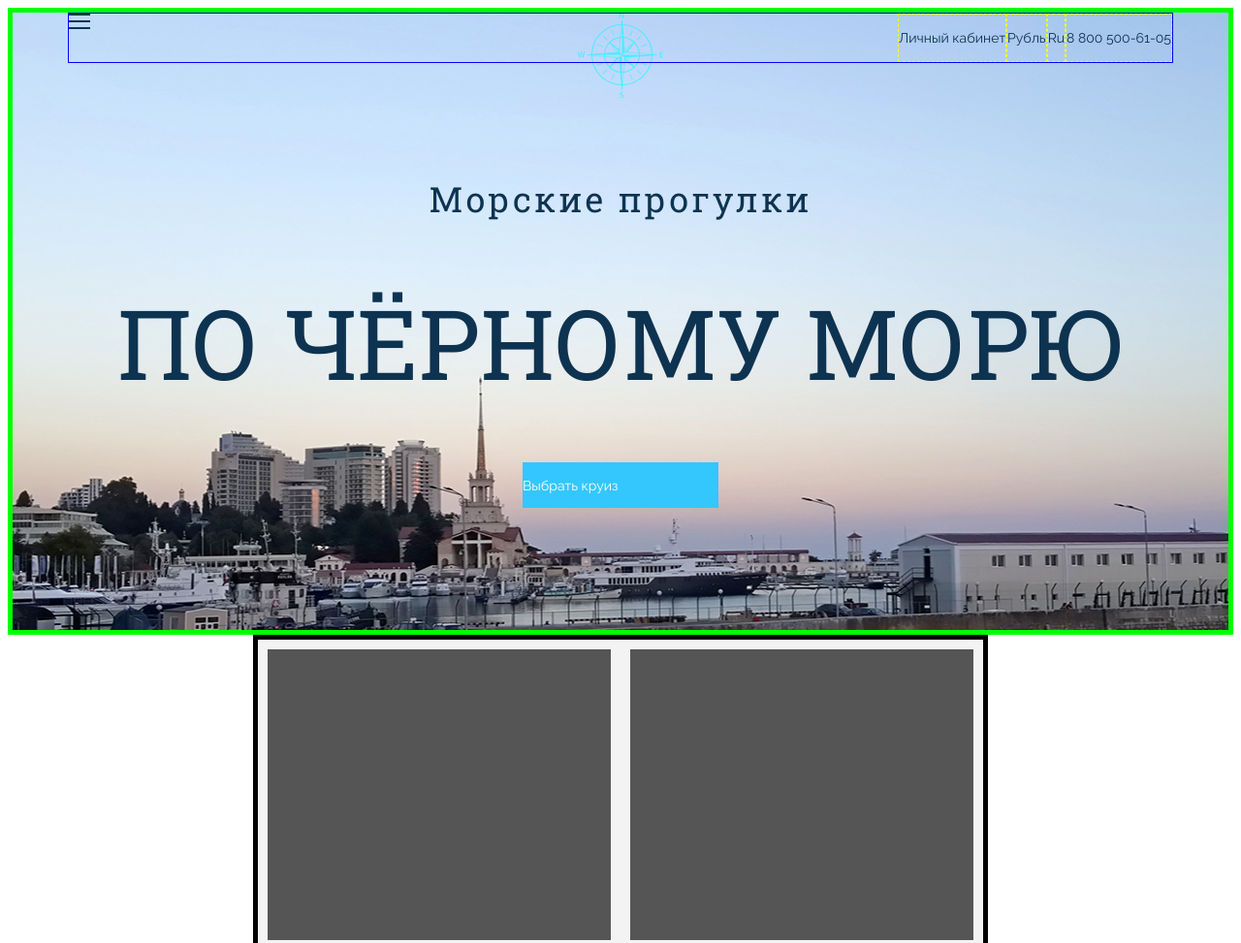
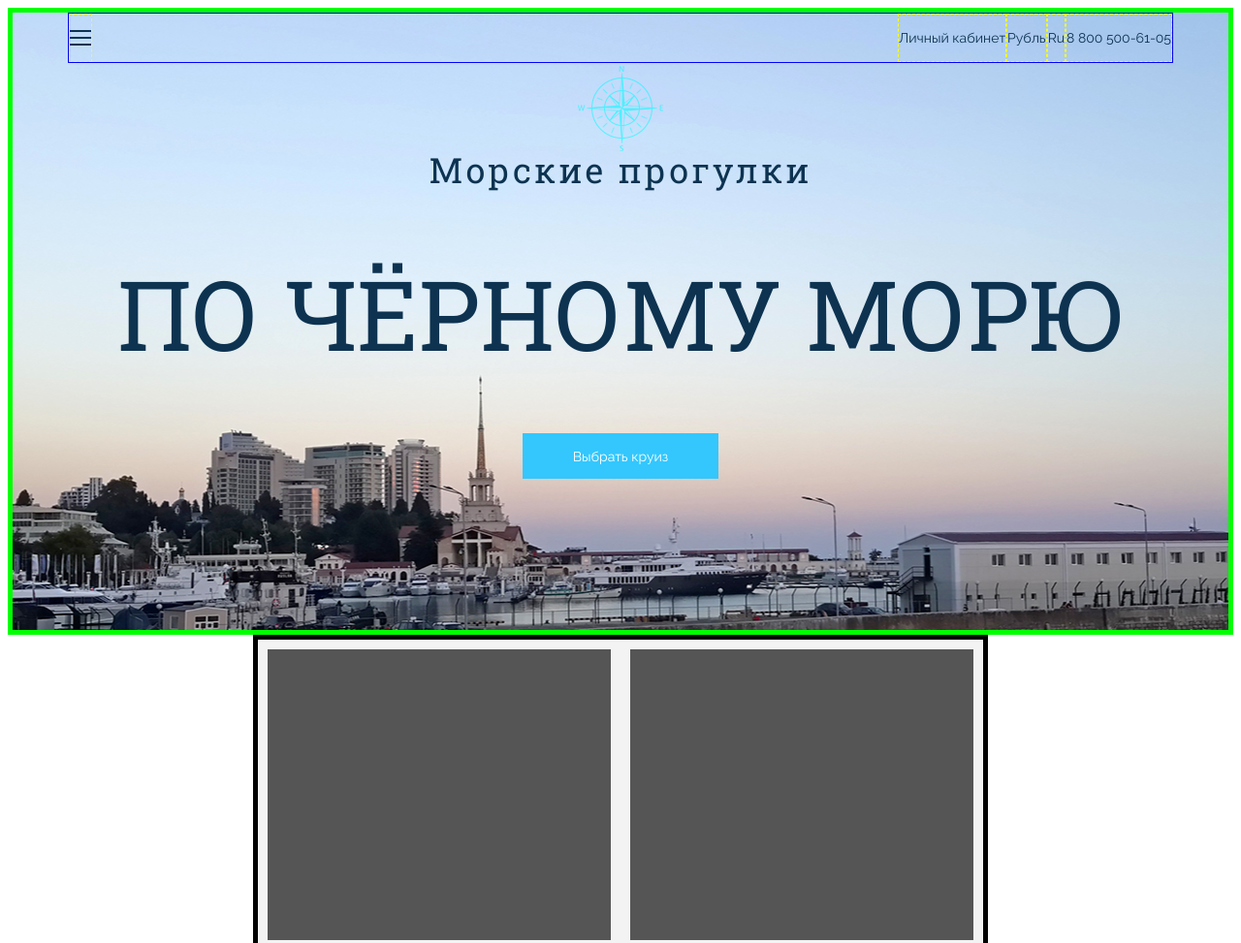
Before and after one commit to skrikl/2UP-html-test, a plain HTML site: page index.html in a window 1280 px wide. Shown: the top 973 px of the page at 97% size. Drawn offline with Linux system fonts and the light colour scheme.

Commit message:
Menu positioning update

```diff
--- a/css/test.css
+++ b/css/test.css
@@ -30,7 +30,7 @@
   background-image: url(../img/sochi-2258855.png), url(../img/logo.png);
   background-blend-mode: overlay;
   background-repeat: no-repeat;
-  background-position: center top;
+  background-position: center 10%;
   background-size: cover auto;
 }
 .flexend {
@@ -45,8 +45,9 @@
   font-weight: 400;
   line-height: 48px;
   border: 1px dashed yellow;
+  align-items: center;
 }
-.flexformat__first_header_element {
+.menu__first_element_formatting {
   margin-right: auto;
 }
 .header_big {
@@ -59,7 +60,7 @@
   text-transform: uppercase;
 }
 .header_small {
-  padding-top: 80px;
+  padding-top: 50px;
   font-family: Roboto Slab, serif;
   color: #0d3351;
   font-size: 36px;
@@ -72,7 +73,7 @@
   background-color: #0d3351;
   position: absolute;
   top:-100%;
-  left: 15.25%;
+  left: 15.5%;
   width: 420px;
   opacity: 0;
   transition: 0.5s all ease 0.15s;
@@ -80,7 +81,7 @@
 }
 .menu__button:hover .nav {
     opacity: 1;
-    top:5%;
+    top:8%;
 }
 .nav ul {
     list-style: none;
@@ -116,7 +117,7 @@
   font-size: 14px; /* Approximation due to font substitution */
   font-weight: 400;
   line-height: 48px; /* Approximation due to font substitution */
-  /*text-align: center;*/
+  text-align: center;
 }
 .main__button:hover {
   background-color: #ffc7fd;
--- a/index.html
+++ b/index.html
@@ -16,7 +16,7 @@
 
 	<div class="main__container">
 		<!-- Menu section. Menu is child of the button to change visibility via :hover on button  -->
-		<div class="header__elements flexformat__first_header_element">
+		<div class="header__element menu__first_element_formatting">
 			<div class="menu__button">
 				<nav class="nav">
 					<ul class="menu">
```
